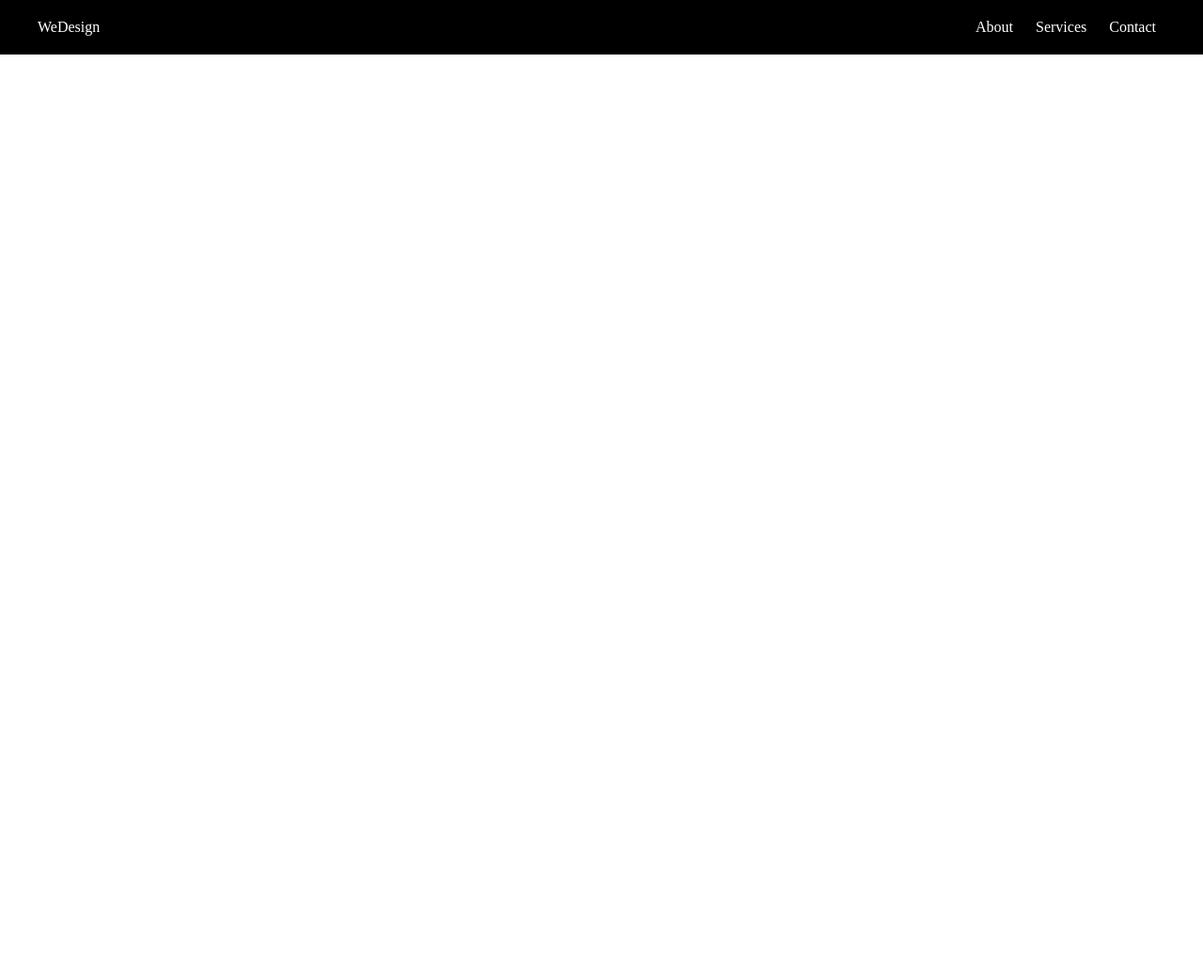
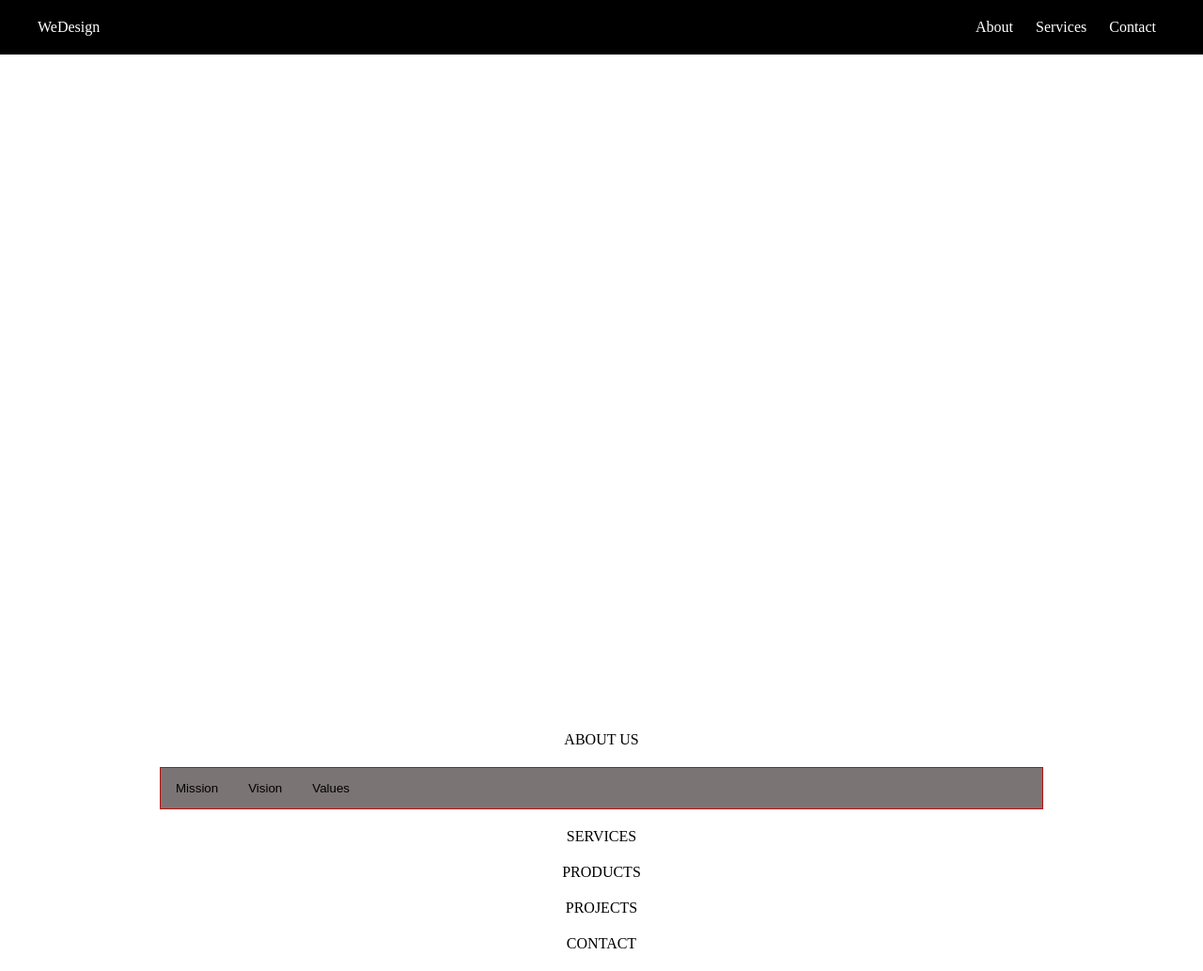
Before and after one commit to Persistent-A/WebDesign, a plain HTML site: page Final_Project/index.html in a window 1280 px wide. Shown: the whole page at 94% size. Before the commit the page ends 800 px from the top, so only its background shows below. Drawn offline with Linux system fonts and the light colour scheme.

Commit message:
3rd draft

```diff
--- a/Final_Project/index.css
+++ b/Final_Project/index.css
@@ -11,6 +11,8 @@ nav{
     padding: 20px 40px 20px 40px;
     background-color: black;
     color: white;
+    position: sticky;
+    top: 0px;
 }
 .about, .services, .contact{
     /* border:1px solid red; */
@@ -54,3 +56,42 @@ nav{
     padding-top: 15px;
     font-family:'Times New Roman', Times, serif;
 }
+.tab{
+    display:flex;
+    justify-content: left;
+    overflow: hidden;
+    border: 1px solid rgb(186, 17, 17);
+    background-color: rgb(123, 116, 116);
+    margin: 20px 170px 20px 170px;
+
+}
+.tab button{
+
+    background-color: inherit;
+    float:center;
+    border:none;
+    outline: none;
+    cursor: pointer;
+    padding: 14px 16px;
+    transition: 0.3s;
+}
+.tab button:hover{
+    background-color: rgb(11, 10, 10);
+    color:white;
+}
+.tab button.active{
+    background-color: #ccc;
+
+}
+.tabcontent{
+    display: none;
+    padding: 6px 12px;
+    border: 1px solid #ccc;
+    border-top: none;
+}
+.para{
+    display: flex;
+    justify-content: center;
+    margin: 20px;
+    text-transform: uppercase;
+}
--- a/Final_Project/index.html
+++ b/Final_Project/index.html
@@ -20,6 +20,29 @@
         <p id="name">We are WeDesign!</p>
         <p id="name1">You dream, we design and build.</p>
     </div>
+    <p class="para">about us</p>
+    <div class="tab">
+        <button class="tablinks" onclick="open(event,'Mission')">Mission</button>
+        <button class="tablinks" onclick="open(event,'Vision')">Vision</button>
+        <button class="tablinks" onclick="open(event,'Values')">Values</button>
+    </div>
+    <div id="Mission" class="tabcontent">
+        <h3>Mission</h3>
+        <p>Consists of 3 tabs and respective info for each tab varies. On click of speacific tab, need to display respective information</p>
+    </div>
+    <div id="Vision" class="tabcontent">
+        <h3>Vision</h3>
+        <p>Consists of 3 tabs and respective info for each tab varies. On click of speacific tab, need to display respective information</p>
+    </div>
+    <div id="Values" class="tabcontent">
+        <h3>Values</h3>
+        <p>Consists of 3 tabs and respective info for each tab varies. On click of speacific tab, need to display respective information</p>
+    </div>
+    <p class="para">services</p>
+
+    <p class="para">products</p>
+    <p class="para">projects</p>
+    <p class="para">contact</p>
 
 </body>
 </html>
```
